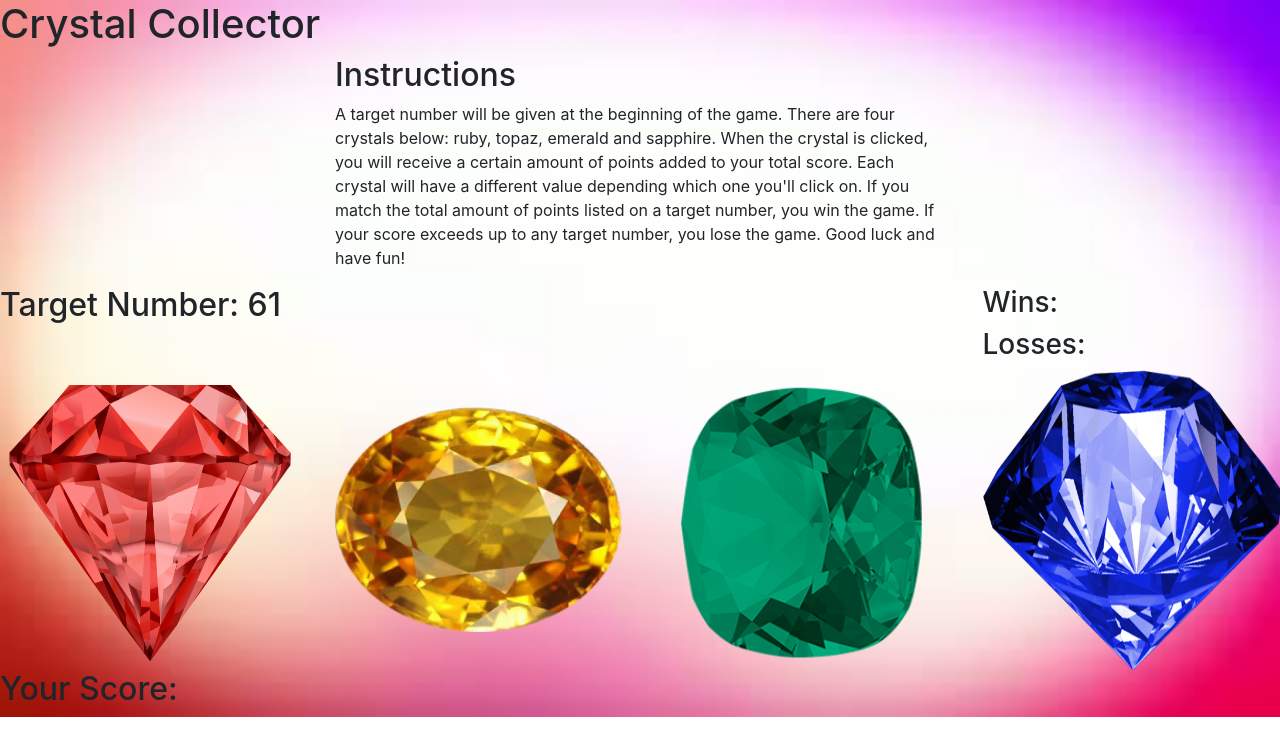
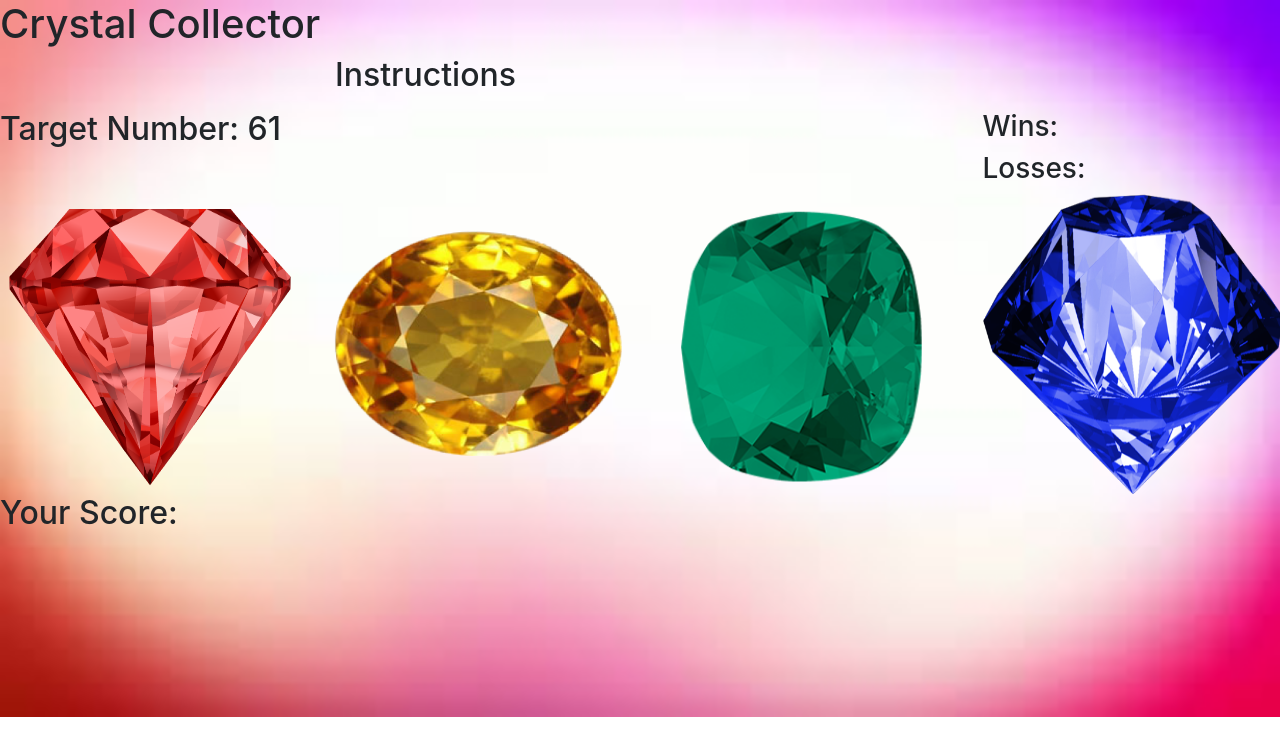
Before and after one commit to jonyung1205/crystal-collector.html, a plain HTML site: page index.html in a window 1280 px wide. Drawn offline with nearby package versions, Linux system fonts and the light colour scheme.

Commit message:
Update index.html

```diff
--- a/index.html
+++ b/index.html
@@ -23,11 +23,8 @@
   <div class="container col-xs-6 col-sm-6 col-md-6 col-lg-6 col-xl-6">
     <h2>Instructions</h2>
 
-    <p>A target number will be given at the beginning of the game. There are four crystals below: ruby, topaz, emerald
-      and sapphire. When the crystal is clicked, you will receive a certain amount of points added to your total score.
-      Each crystal will have a different value depending which one you'll click on. If you match the total amount of
-      points listed on a target number, you win the game. If your score exceeds up to any target number, you lose
-      the game. Good luck and have fun!</p>
+    <p></p>
+
   </div>
   </div>
 
```
